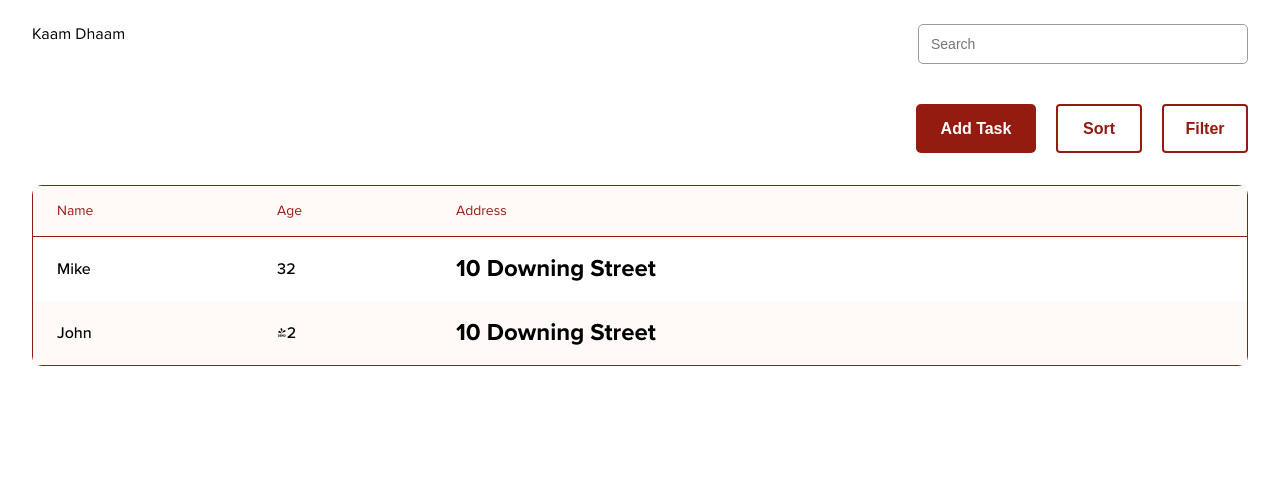
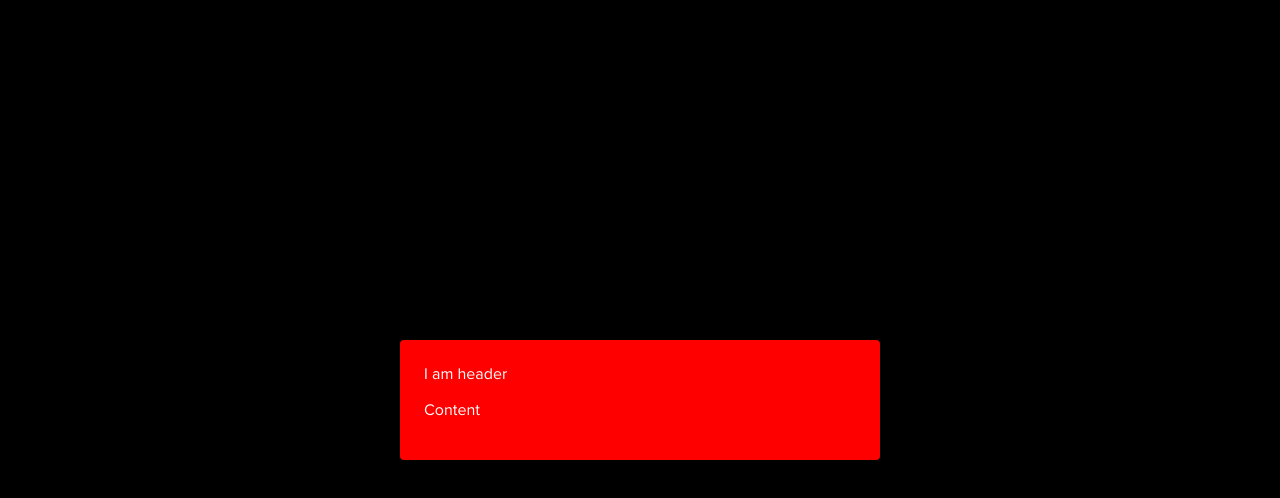
Before and after one commit to ash123mani/kaam-dhaam, a Next.js app: page / in a window 1280 px wide. Shown: the top 498 px of the page. Built offline with nearby package versions, Linux system fonts and the light colour scheme.

Commit message:
updated the modal

```diff
--- a/src/app/page.tsx
+++ b/src/app/page.tsx
@@ -1,11 +1,16 @@
+"use client"
 import styles from "./page.module.css";
 
 import { PageHeader } from "@/app/components/page-header";
 import { TasksActionBar } from "@/app/components/tasks-action-bar";
 import { Table, TableProps } from "@/shared/table/table";
+import { Modal } from "@/shared/modal";
+import { useState } from "react";
 
 
 export default function Home() {
+  const [showModal, setShowModal] = useState(true);
+
   return (
     <main className={styles.main}>
       <PageHeader />
@@ -14,6 +19,13 @@ export default function Home() {
         <div className={styles.tasksListTableContainer}>
           <Table columns={columns} dataSource={dataSource}/>
         </div>
+        {showModal &&
+            <Modal onEscKeyPress={() => setShowModal(false)}>
+              <Modal.Header>I am header</Modal.Header>
+              <Modal.Content>Content</Modal.Content>
+            </Modal>
+        }
+
       </section>
     </main>
   );
--- a/src/shared/modal/modal.tsx
+++ b/src/shared/modal/modal.tsx
@@ -6,29 +6,20 @@ import { ModalContent } from './modal-content'
 
 import styles from './modal.module.css'
 
-
 interface ModalProps {
   children: ReactNode;
-  onEscKeydown?: () => void;
+  onEscKeyPress?: () => void;
 }
 
-const Modal = ({ children, onEscKeydown }:ModalProps) => {
+const Modal = ({ children, onEscKeyPress }:ModalProps) => {
   const handleEscKeydown = (e: KeyboardEvent) => {
-    if (e.key === "Escape" && onEscKeydown) {
-      onEscKeydown()
-    }
+    if (e.key === "Escape") onEscKeyPress?.()
   }
 
   useEffect(() => {
-    if (onEscKeydown) {
-      document.addEventListener(
-        'keydown', handleEscKeydown, false,
-      )
-    }
+    document.addEventListener('keydown', handleEscKeydown, false);
 
-    return () => document.removeEventListener(
-      'keydown', handleEscKeydown, false,
-    )
+    return () => document.removeEventListener('keydown', handleEscKeydown, false)
   }, [])
 
   return createPortal(
--- a/src/utils/types.ts
+++ b/src/utils/types.ts
@@ -1 +1,2 @@
-export type AnyObject = Record<PropertyKey, never>;
+/* eslint-disable  @typescript-eslint/no-explicit-any */
+export type AnyObject = Record<PropertyKey, any>;
```
